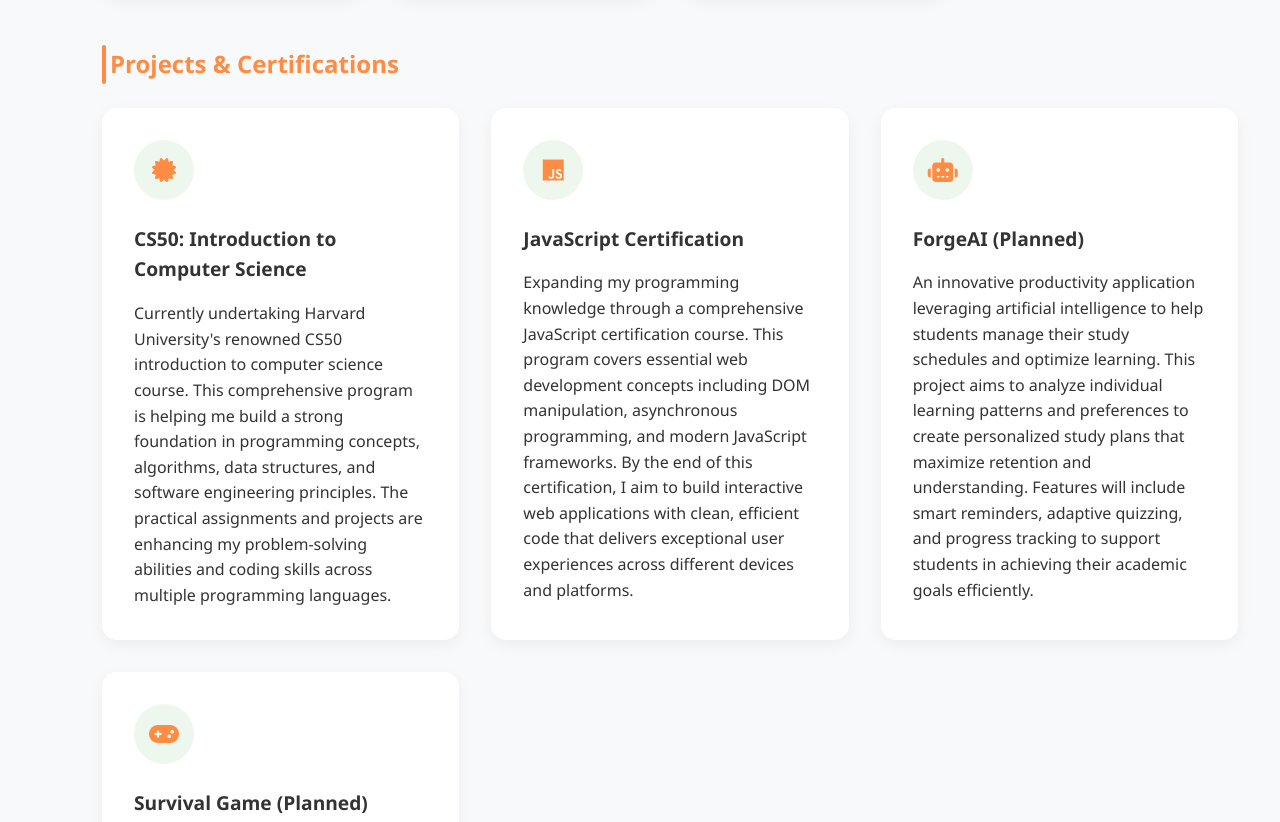
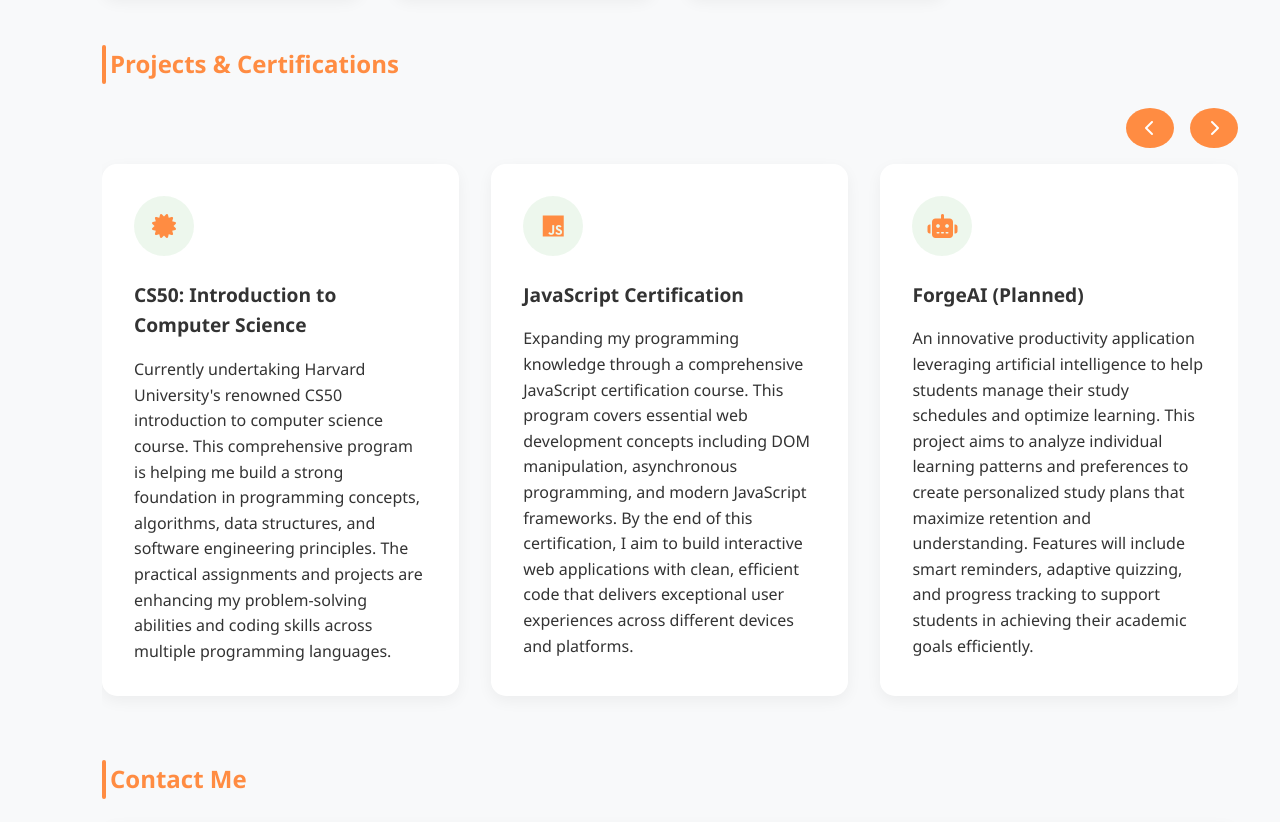
Before and after one commit to Negilgence/New-resume, a plain HTML site: page index.html in a window 1280 px wide. Shown: the part 2185-3007 px from the top of the page. Drawn offline with Linux system fonts and the light colour scheme.

Commit message:
Update index.html

```diff
--- a/index.html
+++ b/index.html
@@ -227,6 +227,76 @@
             margin-bottom: 1rem;
         }
 
+        /* Projects Scrollable Section */
+        .projects-container {
+            display: flex;
+            overflow-x: auto;
+            scroll-behavior: smooth;
+            padding: 1rem 0;
+            scrollbar-width: thin;
+            scrollbar-color: var(--primary-color) var(--light-bg);
+            -webkit-overflow-scrolling: touch; /* For smooth scrolling on iOS */
+            scroll-snap-type: x mandatory;
+            gap: 2rem;
+        }
+
+        .projects-container::-webkit-scrollbar {
+            height: 8px;
+        }
+
+        .projects-container::-webkit-scrollbar-track {
+            background: var(--light-bg);
+            border-radius: 4px;
+        }
+
+        .projects-container::-webkit-scrollbar-thumb {
+            background-color: var(--primary-color);
+            border-radius: 4px;
+        }
+
+        .project-card {
+            flex: 0 0 calc(33.333% - 1.34rem);
+            min-width: 300px;
+            background-color: var(--card-bg);
+            border-radius: 15px;
+            padding: 2rem;
+            box-shadow: 0 5px 15px rgba(0, 0, 0, 0.05);
+            transition: transform 0.3s ease;
+            position: relative;
+            overflow: hidden;
+            min-height: 300px;
+            scroll-snap-align: start;
+        }
+
+        .project-card:hover {
+            transform: translateY(-5px);
+        }
+
+        .scroll-controls {
+            display: flex;
+            justify-content: flex-end;
+            margin-top: 1rem;
+            gap: 1rem;
+        }
+
+        .scroll-btn {
+            background-color: var(--primary-color);
+            color: white;
+            border: none;
+            width: 40px;
+            height: 40px;
+            border-radius: 50%;
+            display: flex;
+            justify-content: center;
+            align-items: center;
+            cursor: pointer;
+            transition: background-color 0.3s ease;
+        }
+
+        .scroll-btn:hover {
+            background-color: var(--secondary-color);
+        }
+
         /* Education Section */
         .education-section {
             margin-top: 3rem;
@@ -391,6 +461,10 @@
 
             .profile-image, .profile-details {
                 min-height: auto;
+            }
+
+            .project-card {
+                flex: 0 0 calc(100% - 2rem);
             }
         }
 
@@ -580,29 +654,37 @@
 
         <section id="projects" style="margin-top: 3rem;">
             <h2 class="section-title">Projects & Certifications</h2>
-            <div class="services-container">
-                <div class="service-card">
+            <div class="scroll-controls">
+                <button class="scroll-btn scroll-left" aria-label="Scroll left">
+                    <i class="fas fa-chevron-left"></i>
+                </button>
+                <button class="scroll-btn scroll-right" aria-label="Scroll right">
+                    <i class="fas fa-chevron-right"></i>
+                </button>
+            </div>
+            <div class="projects-container">
+                <div class="project-card">
                     <div class="service-icon">
                         <i class="fas fa-certificate"></i>
                     </div>
                     <h3 class="service-title">CS50: Introduction to Computer Science</h3>
                     <p>Currently undertaking Harvard University's renowned CS50 introduction to computer science course. This comprehensive program is helping me build a strong foundation in programming concepts, algorithms, data structures, and software engineering principles. The practical assignments and projects are enhancing my problem-solving abilities and coding skills across multiple programming languages.</p>
                 </div>
-                <div class="service-card">
+                <div class="project-card">
                     <div class="service-icon">
                         <i class="fab fa-js"></i>
                     </div>
                     <h3 class="service-title">JavaScript Certification</h3>
                     <p>Expanding my programming knowledge through a comprehensive JavaScript certification course. This program covers essential web development concepts including DOM manipulation, asynchronous programming, and modern JavaScript frameworks. By the end of this certification, I aim to build interactive web applications with clean, efficient code that delivers exceptional user experiences across different devices and platforms.</p>
                 </div>
-                <div class="service-card">
+                <div class="project-card">
                     <div class="service-icon">
                         <i class="fas fa-robot"></i>
                     </div>
                     <h3 class="service-title">ForgeAI (Planned)</h3>
                     <p>An innovative productivity application leveraging artificial intelligence to help students manage their study schedules and optimize learning. This project aims to analyze individual learning patterns and preferences to create personalized study plans that maximize retention and understanding. Features will include smart reminders, adaptive quizzing, and progress tracking to support students in achieving their academic goals efficiently.</p>
                 </div>
-                <div class="service-card">
+                <div class="project-card">
                     <div class="service-icon">
                         <i class="fas fa-gamepad"></i>
                     </div>
@@ -661,10 +743,30 @@
             });
         });
 
+        // Projects horizontal scroll functionality
+        const scrollContainer = document.querySelector('.projects-container');
+        const scrollLeftBtn = document.querySelector('.scroll-left');
+        const scrollRightBtn = document.querySelector('.scroll-right');
+        const cardWidth = scrollContainer.querySelector('.project-card').offsetWidth + 32; // 32px is the gap
+
+        scrollLeftBtn.addEventListener('click', () => {
+            scrollContainer.scrollBy({
+                left: -cardWidth,
+                behavior: 'smooth'
+            });
+        });
+
+        scrollRightBtn.addEventListener('click', () => {
+            scrollContainer.scrollBy({
+                left: cardWidth,
+                behavior: 'smooth'
+            });
+        });
+
         // Form submission placeholder
         document.querySelector('.contact-form').addEventListener('submit', function(e) {
             e.preventDefault();
-            alert('Thank you for your message! This is a demo form. On a live site, this would send your message to the site owner.');
+            alert('Thank you for your message!');
         });
 
         // Add active class to sidebar icon when scrolling to corresponding section
@@ -689,4 +791,4 @@
         });
     </script>
 </body>
-  </html>
+    </html>
```
